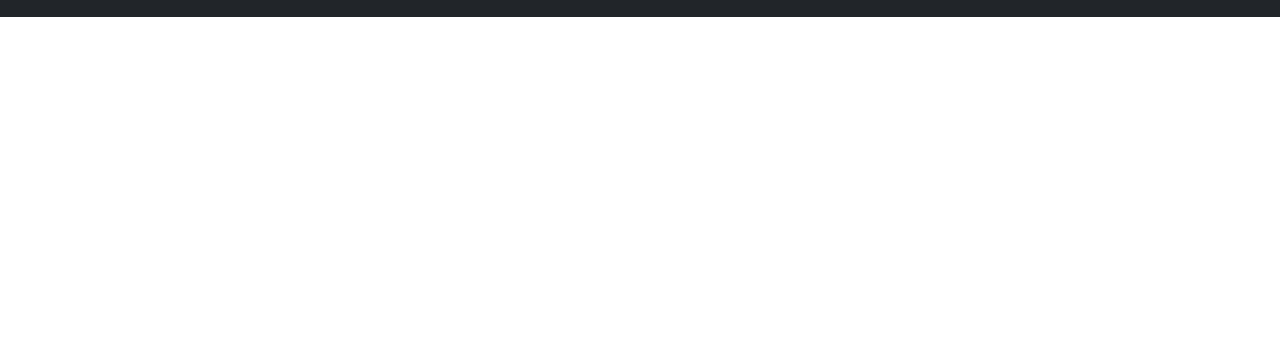
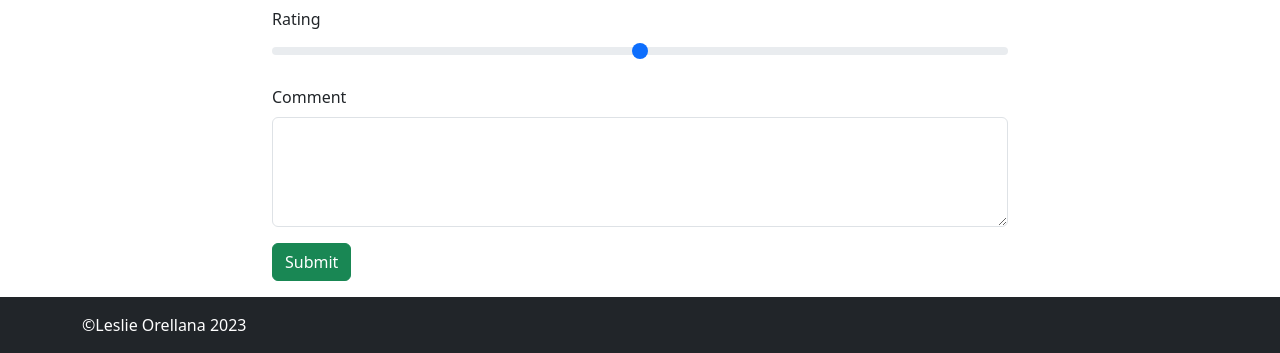
Before and after one commit to lesore0789/codingblog, a Node server app: page /blogposts/600000000000000000000003 in a window 1280 px wide. Shown: the part 928-1281 px from the top of the page. Before the commit the page ends 945 px from the top, so only its background shows below. Run offline with Node 20, Linux system fonts and the light colour scheme; data comes from the database, SQL or seed files in the repository; some libraries are stand-ins or nearby versions.

Commit message:
Added comment form in show page

```diff
--- a/views/blogposts/show.ejs
+++ b/views/blogposts/show.ejs
@@ -15,5 +15,17 @@
         </form>
       </div>
     </div>
+    <h2>Leave A Comment</h2>
+    <form action="" class="mb-3">
+      <div class="mb-3">
+        <label class="form-label" for="rating">Rating</label>
+        <input type="range" min="1" max="5" class="form-range" name="comment[rating]" id="rating">
+      </div>
+      <div class="mb-3">
+        <label class="form-label" for="body">Comment</label>
+        <textarea class="form-control" name="comment[body]" id="body" cols="30" rows="4"></textarea>
+      </div>
+      <button class="btn btn-success">Submit</button>
+    </form>
   </div>
 </div>
```
